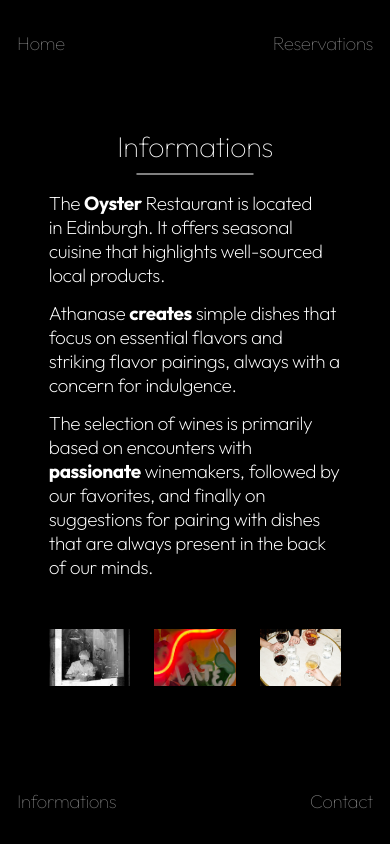
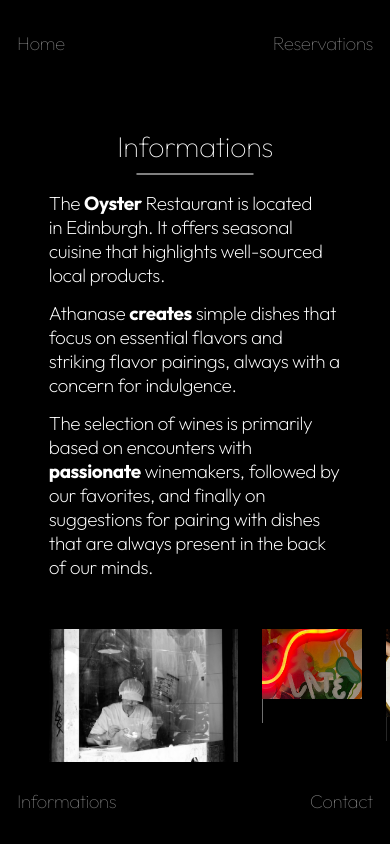
Before and after one commit to QuentinDch/oyster-project, a React (Vite) app: page /information in a window 390 px wide. Built offline with nearby package versions, Linux system fonts and the light colour scheme.

Commit message:
lightbox animation add

```diff
--- a/index.html
+++ b/index.html
@@ -3,6 +3,10 @@
   <head>
     <meta charset="UTF-8" />
     <meta name="viewport" content="width=device-width, initial-scale=1.0" />
+    <meta
+      name="description"
+      content="Oyster, a restaurant and wine bar in Edinburgh. Seasonal local cuisine and carefully selected wines. Reservations for groups and private events."
+    />
     <title>Oyster. | Edinburgh</title>
     <link rel="preconnect" href="https://fonts.googleapis.com" />
     <link rel="preconnect" href="https://fonts.gstatic.com" crossorigin />
--- a/src/components/GalleryItem.jsx
+++ b/src/components/GalleryItem.jsx
@@ -6,7 +6,7 @@ const GalleryItem = ({ src, alt, caption, onClick }) => {
       <div className="gallery-item-wrapper">
         <img src={src} alt={alt} />
       </div>
-      <figcaption className="sr-only">{caption}</figcaption>
+      <figcaption>{caption}</figcaption>
     </figure>
   );
 };
--- a/src/components/Lightbox .jsx
+++ b/src/components/Lightbox.jsx
@@ -4,31 +4,35 @@ import PropTypes from "prop-types";
 function Lightbox({ src, isOpen, onClose }) {
   const dialogRef = useRef(null);
 
-  const handleClickOutside = (event) => {
-    if (!dialogRef.current) return;
-
-    const box = dialogRef.current.getBoundingClientRect();
-    if (
-      event.pageX < box.left ||
-      event.pageX > box.right ||
-      event.pageY < box.top + window.scrollY ||
-      event.pageY > box.bottom + window.scrollY
-    ) {
-      onClose();
-    }
-  };
+  useEffect(() => {
+    const handleKeyDown = (e) => {
+      if (e.key === "Escape" || e.key === "Esc") {
+        onClose();
+      }
+    };
+    window.addEventListener("keydown", handleKeyDown);
+    return () => {
+      window.removeEventListener("keydown", handleKeyDown);
+    };
+  }, [onClose]);
 
   useEffect(() => {
     const dialog = dialogRef.current;
     if (isOpen && !dialog.open) {
       dialog.showModal();
-    } else if (!isOpen && dialog.open) {
+    }
+    if (!isOpen && dialog.open) {
       dialog.close();
     }
   }, [isOpen]);
 
   return (
-    <dialog ref={dialogRef} onClick={handleClickOutside} className="lightbox">
+    <dialog
+      ref={dialogRef}
+      onClick={onClose}
+      className="lightbox"
+      aria-label="lightbox content"
+    >
       <img src={src} alt="lightbox content" />
     </dialog>
   );
--- a/src/components/pages/Information.jsx
+++ b/src/components/pages/Information.jsx
@@ -1,18 +1,10 @@
 import { useState } from "react";
 import Title from "../Title";
 import GalleryItem from "../GalleryItem";
-import Lightbox from "../Lightbox ";
+import Lightbox from "../Lightbox";
 
 const Information = () => {
   const [lightboxSrc, setLightboxSrc] = useState(null);
-
-  const handleImageClick = (src) => {
-    setLightboxSrc(src);
-  };
-
-  const closeLightbox = () => {
-    setLightboxSrc(null);
-  };
 
   return (
     <section className="informations">
@@ -39,26 +31,26 @@ const Information = () => {
           src="/images/kw-bl.jpg"
           alt="welcoming committee"
           caption="Welcoming Committee"
-          onClick={() => handleImageClick("/images/kw-bl.jpg")}
+          onClick={() => setLightboxSrc("/images/kw-bl.jpg")}
         />
         <GalleryItem
           src="/images/cr-bc.JPG"
           alt="inner views"
           caption="Inner Views"
-          onClick={() => handleImageClick("/images/cr-bc.JPG")}
+          onClick={() => setLightboxSrc("/images/cr-bc.JPG")}
         />
         <GalleryItem
           src="/images/gw-bl.jpg"
           alt="wines meeting"
           caption="Wines Meeting"
-          onClick={() => handleImageClick("/images/gw-bl.jpg")}
+          onClick={() => setLightboxSrc("/images/gw-bl.jpg")}
         />
       </div>
       {lightboxSrc && (
         <Lightbox
           src={lightboxSrc}
-          isOpen={!!lightboxSrc}
-          onClose={closeLightbox}
+          isOpen={lightboxSrc}
+          onClose={() => setLightboxSrc(null)}
         />
       )}
     </section>
--- a/src/sass/pages/Informations.scss
+++ b/src/sass/pages/Informations.scss
@@ -1,4 +1,5 @@
 // informations.scss
+@use "../variables" as *;
 
 .informations {
   height: 100%;
@@ -9,6 +10,10 @@
   width: 50%;
   margin-left: auto;
   margin-right: auto;
+
+  @media screen and (max-width: 1024px) {
+    width: 80%;
+  }
 
   @media screen and (max-width: 767px) {
     width: 75%;
@@ -60,12 +65,34 @@
 }
 
 .gallery-item figcaption {
-  font-size: 0.65rem;
-  font-weight: 100;
+  font-size: 0.75rem;
+  font-weight: 200;
   line-height: normal;
+  color: $black-color;
   width: max-content;
+  position: relative;
+  overflow: hidden;
+  padding-left: 0.15rem;
+  padding-right: 0.25rem;
 
   @media screen and (max-width: 767px) {
     font-size: 0.95rem;
   }
 }
+
+.gallery-item figcaption::after {
+  content: "";
+  background-color: $white-color;
+  position: absolute;
+  inset: 0;
+  z-index: -1;
+
+  transform: translateX(-100%);
+  transition-property: transform;
+  transition-timing-function: cubic-bezier(0.4, 0, 0.2, 1);
+  transition-duration: 350ms;
+}
+
+.gallery-item:hover figcaption::after {
+  transform: translateX(0);
+}
```
Also changed, not shown: public/robots.txt (added).
